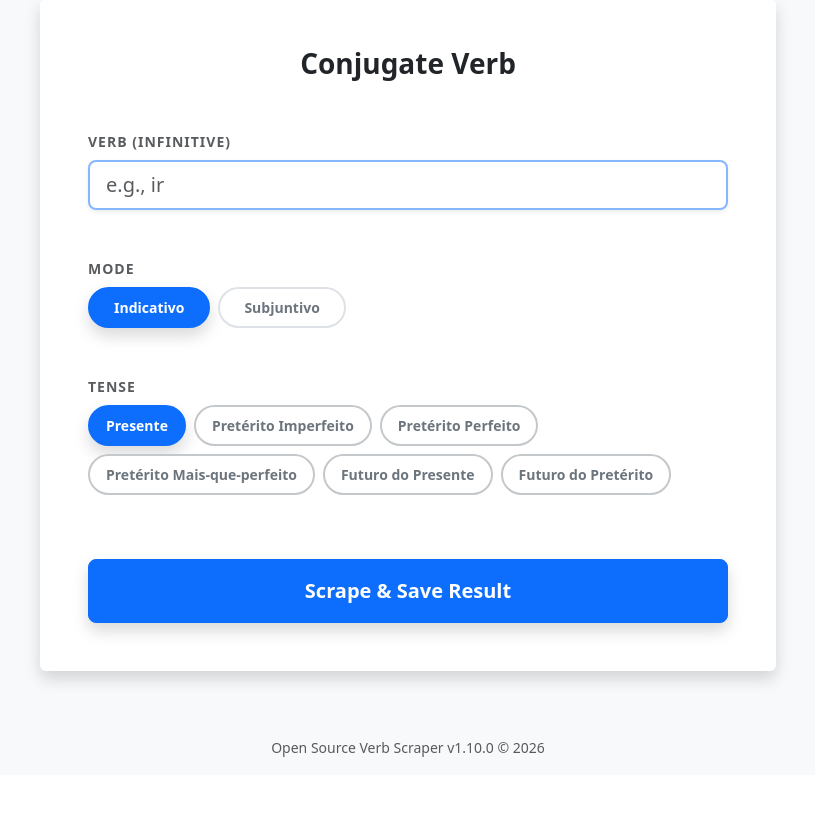
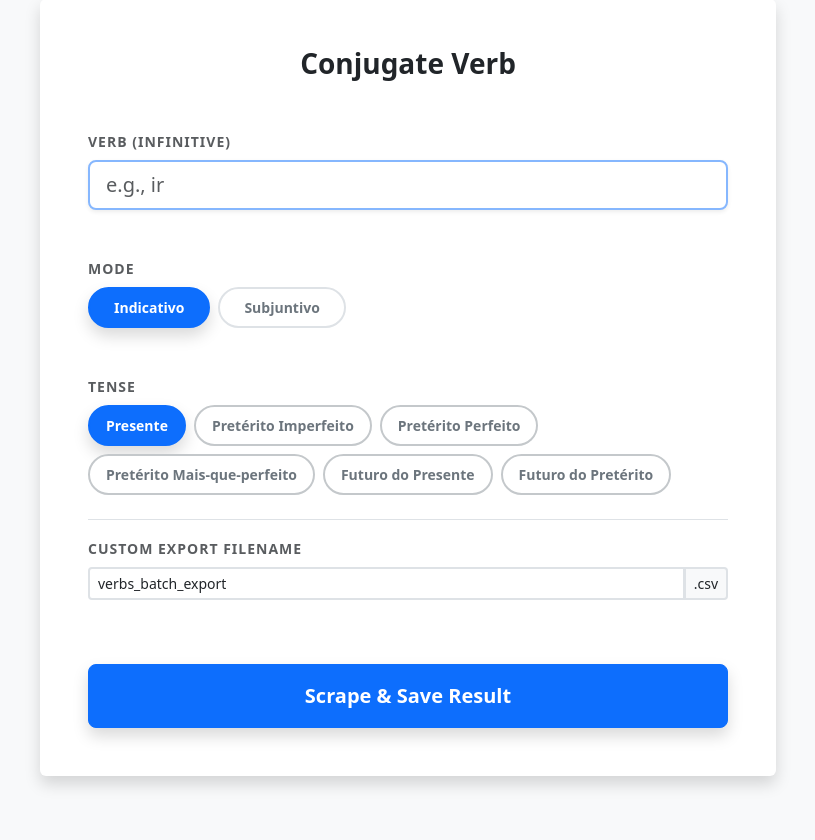
Before and after one commit to DaSteff91/verb-scraper-app, a Flask app: page / in a window 1280 px wide. Shown: the part 129-969 px from the top of the page, without its empty margins (232-1047 px from the left). Before the commit the page ends 886 px from the top, so only its background shows below. Run offline with Flask 3, Linux system fonts and the light colour scheme.

Commit message:
feat(adding-the-option-as-well-to-the-single-scraping-mode-that-you-can-choose-the-filename): adding buttons and input fields

```diff
--- a/src/routes/main.py
+++ b/src/routes/main.py
@@ -7,8 +7,7 @@ results from the database.
 
 import logging
 import io
-from typing import Union, List
-
+from typing import Union, List, cast, Any
 from flask import (
     Blueprint,
     flash,
@@ -17,6 +16,7 @@ from flask import (
     request,
     url_for,
     send_file,
+    jsonify,
 )
 from werkzeug.wrappers import Response as WerkzeugResponse
 
@@ -42,12 +42,13 @@ def index() -> Union[str, WerkzeugResponse]:
         Union[str, Response]: The rendered HTML template or a redirect response.
     """
     if request.method == "POST":
-        # Extract raw form data
+        # 1. Extract raw form data
         verb_raw: str = request.form.get("verb", "").strip()
         mode: str = request.form.get("mode", "Indicativo")
         tense: str = request.form.get("tense", "Presente")
+        custom_filename: str = request.form.get("filename", "").strip()
 
-        # 1. Validate Input before any logic happens
+        # 2. Validate Input
         if not InputValidator.is_valid_verb(verb_raw):
             flash("Invalid verb format. Please use only letters and hyphens.", "danger")
             return render_template("index.html")
@@ -56,22 +57,30 @@ def index() -> Union[str, WerkzeugResponse]:
             flash("Invalid grammatical selection detected.", "danger")
             return render_template("index.html")
 
-        # Lazy Import: This prevents 'requests' and 'bs4' from loading until a POST happens
+        # 3. Sanitize and prepare
+        verb_infinitive: str = verb_raw.lower()
+
+        # 4. Lazy Import and Scrape
         from src.services.verb_manager import VerbManager
 
-        # 2. Proceed with sanitized lowercase verb
-        verb_infinitive: str = verb_raw.lower()
         manager: VerbManager = VerbManager()
         success: bool = manager.get_or_create_verb_data(verb_infinitive, mode, tense)
 
         if success:
             logger.info("Successfully processed verb: %s", verb_infinitive)
+
+            # 5. Determine filename for the redirect
+            filename = (
+                custom_filename if custom_filename else f"{verb_infinitive}_export"
+            )
+
             return redirect(
                 url_for(
                     "main.results",
                     verb_infinitive=verb_infinitive,
                     mode=mode,
                     tense=tense,
+                    filename=filename,
                 )
             )
 
@@ -108,12 +117,15 @@ def results(verb_infinitive: str) -> str:
         .all()
     )  # type: ignore
 
+    filename: str = request.args.get("filename", f"{verb_infinitive}_export")
+
     return render_template(
         "results.html",
         verb=verb,
         conjugations=display_conjugations,
         mode=mode_name,
         tense=tense_name,
+        filename=filename,
     )
 
 
@@ -160,6 +172,8 @@ def export_csv(verb_infinitive: str) -> Union[str, WerkzeugResponse]:
             )
         )
 
+    custom_filename: str = request.args.get("filename", "")
+
     # Lazy Import of Exporter logic
     from src.services.exporter import AnkiExporter
 
@@ -174,10 +188,60 @@ def export_csv(verb_infinitive: str) -> Union[str, WerkzeugResponse]:
     mem_file.seek(0)
 
     # Generate sanitized filename
-    filename: str = f"{verb_infinitive}_{mode_name}_{tense_name}.csv".lower().replace(
-        " ", "_"
-    )
+    if custom_filename:
+        filename = f"{custom_filename}.csv"
+    else:
+        filename = f"{verb_infinitive}_{mode_name}_{tense_name}.csv"
+
+    filename = filename.lower().replace(" ", "_")
 
     return send_file(
         mem_file, mimetype="text/csv", as_attachment=True, download_name=filename
     )
+
+
+@main_bp.route("/batch-scrape", methods=["POST"])
+def batch_scrape() -> Union[WerkzeugResponse, tuple[WerkzeugResponse, int]]:
+    """
+    Handle the JSON payload for multi-scraping tasks.
+
+    This endpoint receives a list of verbs and grammatical combinations from
+    the frontend "basket". It validates the integrity of the entire batch
+    before triggering the background scraping process.
+
+    Returns:
+        WerkzeugResponse: A JSON response containing a success status and
+            redirect URL, or a 400 error if validation fails.
+    """
+    # Cast the JSON payload to a dictionary so Pylance understands 'get'
+    raw_data: Any = request.get_json()
+    data = cast(dict[str, Any], raw_data)
+
+    if not data or "tasks" not in data:
+        return jsonify({"error": "No tasks provided"}), 400
+
+    # Explicitly type the extracted variables
+    tasks = cast(list[dict[str, str]], data.get("tasks", []))
+    filename = cast(str, data.get("filename", "batch_export"))
+
+    # Lazy import remains inside for memory optimization
+    from src.services.validator import InputValidator
+
+    if not InputValidator.validate_batch(tasks):
+        logger.warning("Batch validation failed for input: %s", data)
+        return jsonify({"error": "One or more tasks contain invalid data"}), 400
+
+    logger.info(
+        "Batch request accepted: %d tasks for filename: %s", len(tasks), filename
+    )
+
+    # Note: Phase 3 will implement the Scraper Service orchestration here.
+
+    # Redirect to index temporarily until the unified results page is ready
+    return jsonify(
+        {
+            "status": "success",
+            "message": f"Processing {len(tasks)} verbs",
+            "redirect_url": url_for("main.index"),
+        }
+    )
--- a/src/templates/index.html
+++ b/src/templates/index.html
@@ -29,6 +29,10 @@
           id="scrapeForm"
           x-on:submit="if(multiScrape) { $event.preventDefault(); addToBasket(); }"
         >
+          <!-- These hidden inputs ensure Single Mode still works with your Highlighter Pills -->
+          <input type="hidden" name="verb" :value="verb" />
+          <input type="hidden" name="mode" :value="selectedModes[0]" />
+          <input type="hidden" name="tense" :value="selectedTenses[0]" />
           <!-- Verb Input Section -->
           <div class="mb-5">
             <label class="form-label fw-bold text-muted small uppercase"
@@ -101,6 +105,26 @@
               </div>
             </div>
           </div>
+
+          <!-- Filename for Single-Scrape Mode -->
+          <div class="mt-4 pt-3 border-top" x-show="!multiScrape" x-transition>
+            <label class="form-label fw-bold text-muted small uppercase"
+              >Custom Export Filename</label
+            >
+            <div class="input-group input-group-sm">
+              <input
+                type="text"
+                class="form-control border-2"
+                name="filename"
+                x-model="filename"
+                placeholder="e.g., ir_presente"
+              />
+              <span class="input-group-text bg-light border-2">.csv</span>
+            </div>
+          </div>
+
+          <!-- Add this hidden input to ensure the filename is sent during the standard POST -->
+          <input type="hidden" name="filename" :value="filename" />
 
           <!-- Execution Button -->
           <div class="d-grid gap-2 mt-5 pt-3">
@@ -206,8 +230,21 @@
                 type="button"
                 class="btn btn-success btn-lg w-100 fw-bold shadow-sm"
                 @click="executeBatch()"
+                :disabled="isProcessing"
               >
-                Execute Batch (<span x-text="basket.length"></span>)
+                <!-- Show this when NOT processing -->
+                <span x-show="!isProcessing">
+                  Execute Batch (<span x-text="basket.length"></span>)
+                </span>
+
+                <!-- Show this ONLY when processing -->
+                <span x-show="isProcessing" x-cloak>
+                  <span
+                    class="spinner-border spinner-border-sm me-2"
+                    role="status"
+                  ></span>
+                  Processing...
+                </span>
               </button>
             </div>
           </div>
@@ -372,9 +409,40 @@
         this.selectedTenses = [task.tense];
       },
 
-      executeBatch() {
-        // ... (This will be implemented in Phase 2.2 with fetch API) ...
-        alert("Submitting " + this.basket.length + " tasks to the backend!");
+      async executeBatch() {
+        // 1. Guard clause: prevent execution if basket empty or already working
+        if (this.basket.length === 0 || this.isProcessing) return;
+
+        // 2. Set loading state
+        this.isProcessing = true;
+
+        const payload = {
+          filename: this.filename || "batch_export",
+          tasks: this.basket,
+        };
+
+        try {
+          const response = await fetch("/batch-scrape", {
+            method: "POST",
+            headers: { "Content-Type": "application/json" },
+            body: JSON.stringify(payload),
+          });
+
+          const result = await response.json();
+
+          if (response.ok) {
+            // Success: Redirect handles the "isProcessing" reset by leaving the page
+            window.location.href = result.redirect_url;
+          } else {
+            // Error: Reset state so user can fix and try again
+            alert("Error: " + (result.error || "Batch execution failed."));
+            this.isProcessing = false;
+          }
+        } catch (error) {
+          console.error("Connection Error:", error);
+          alert("Could not connect to the server.");
+          this.isProcessing = false;
+        }
       },
     };
   }
```
Also changed, not shown: src/services/validator.py (+30 -0 lines), src/templates/results.html (+7 -0 lines).
